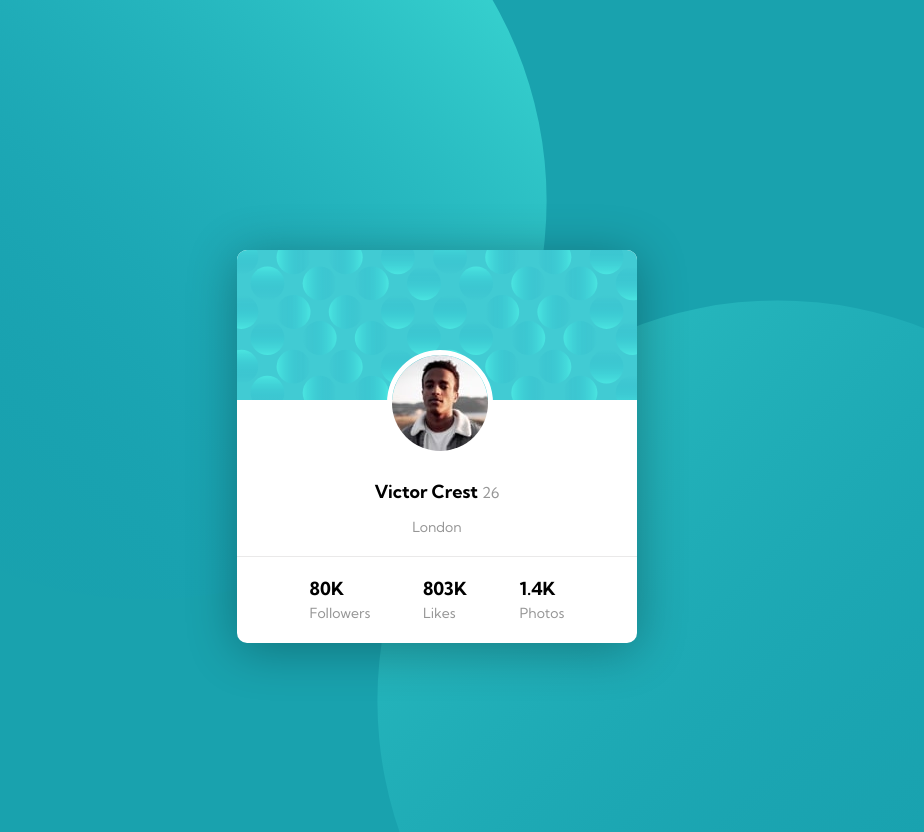
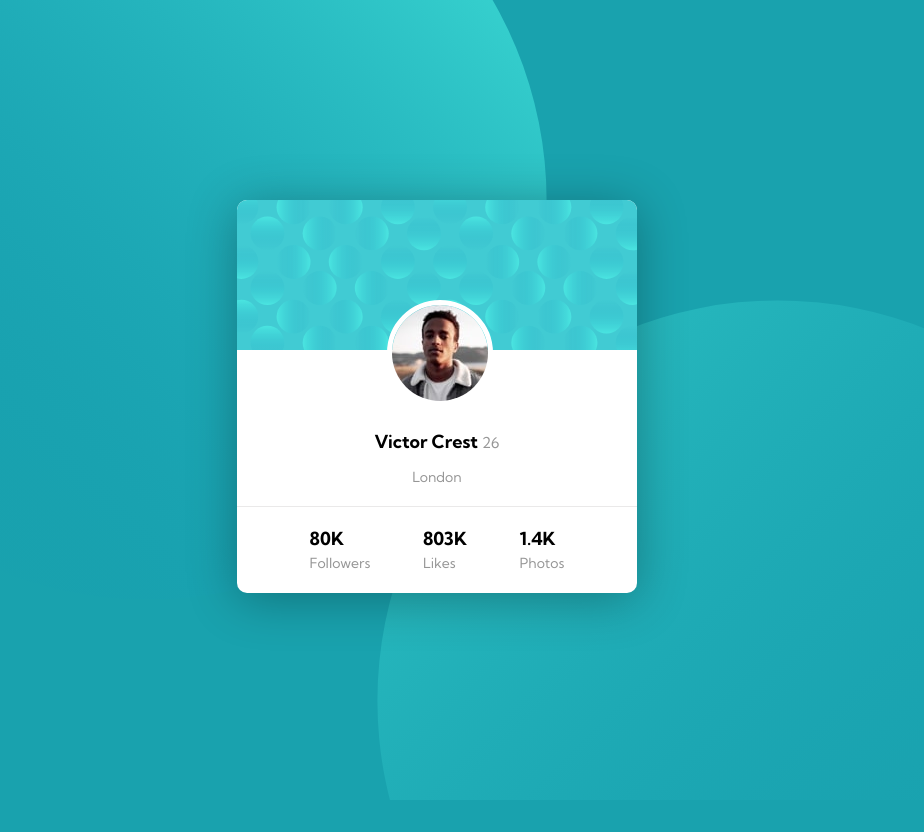
Before and after one commit to ardianreshani/FrontEndMentorChallenges, a plain HTML site: page profile-card-component/index.html in a window 1280 px wide. Shown: the whole page, without its empty margins (203-1127 px from the left). After the commit the page ends 800 px from the top, so only its background shows below. Drawn offline with Linux system fonts and the light colour scheme.

Commit message:
Maring-top --

```diff
--- a/profile-card-component/style.css
+++ b/profile-card-component/style.css
@@ -15,7 +15,7 @@
 body {
   font-family: "Kumbh Sans", sans-serif;
   display: flex;
-  margin: 250px 0;
+  margin: 200px 0;
   justify-content: center;
   align-items: center;
   background-color: var(--Dark-cyan);
```
